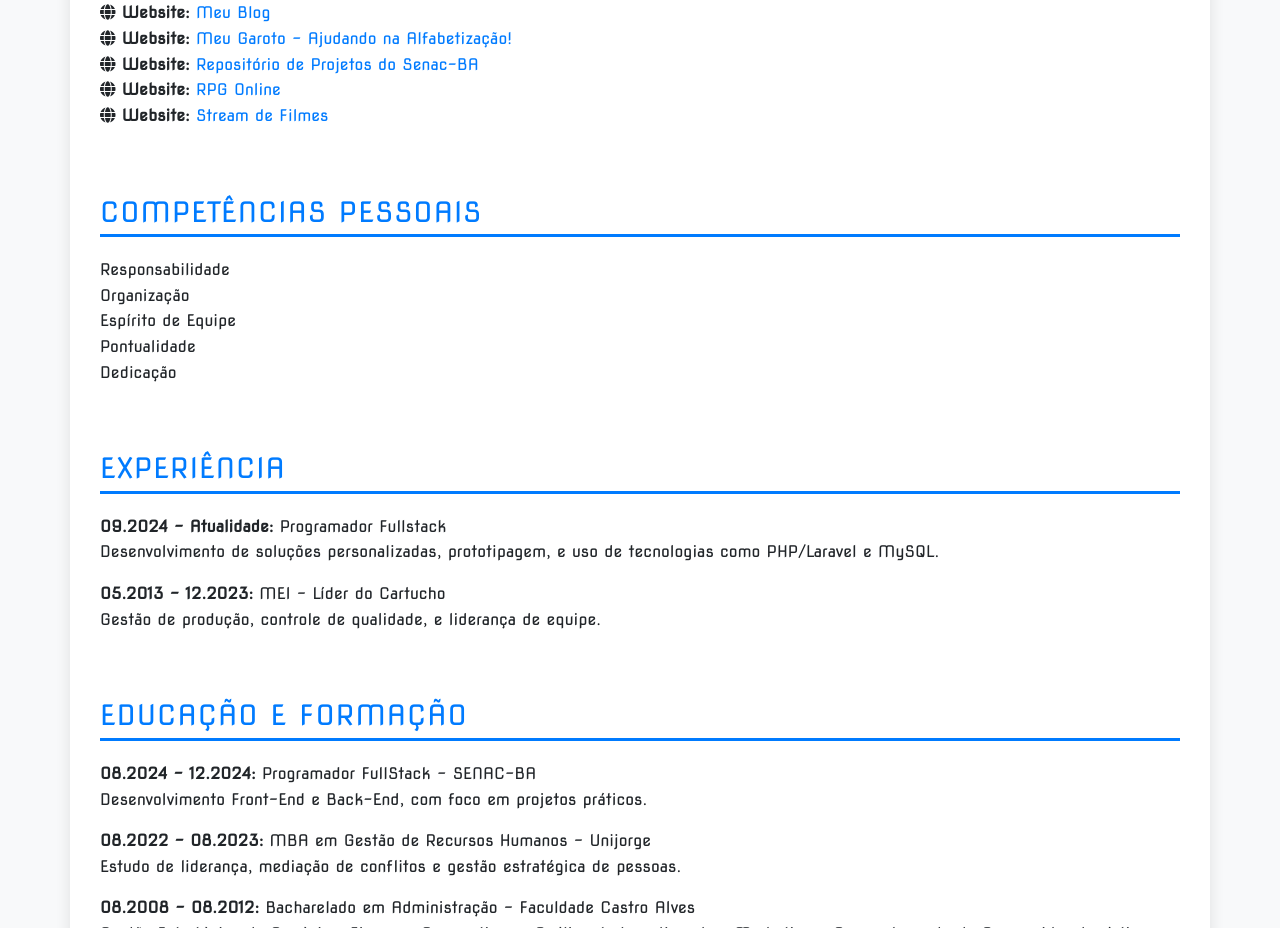
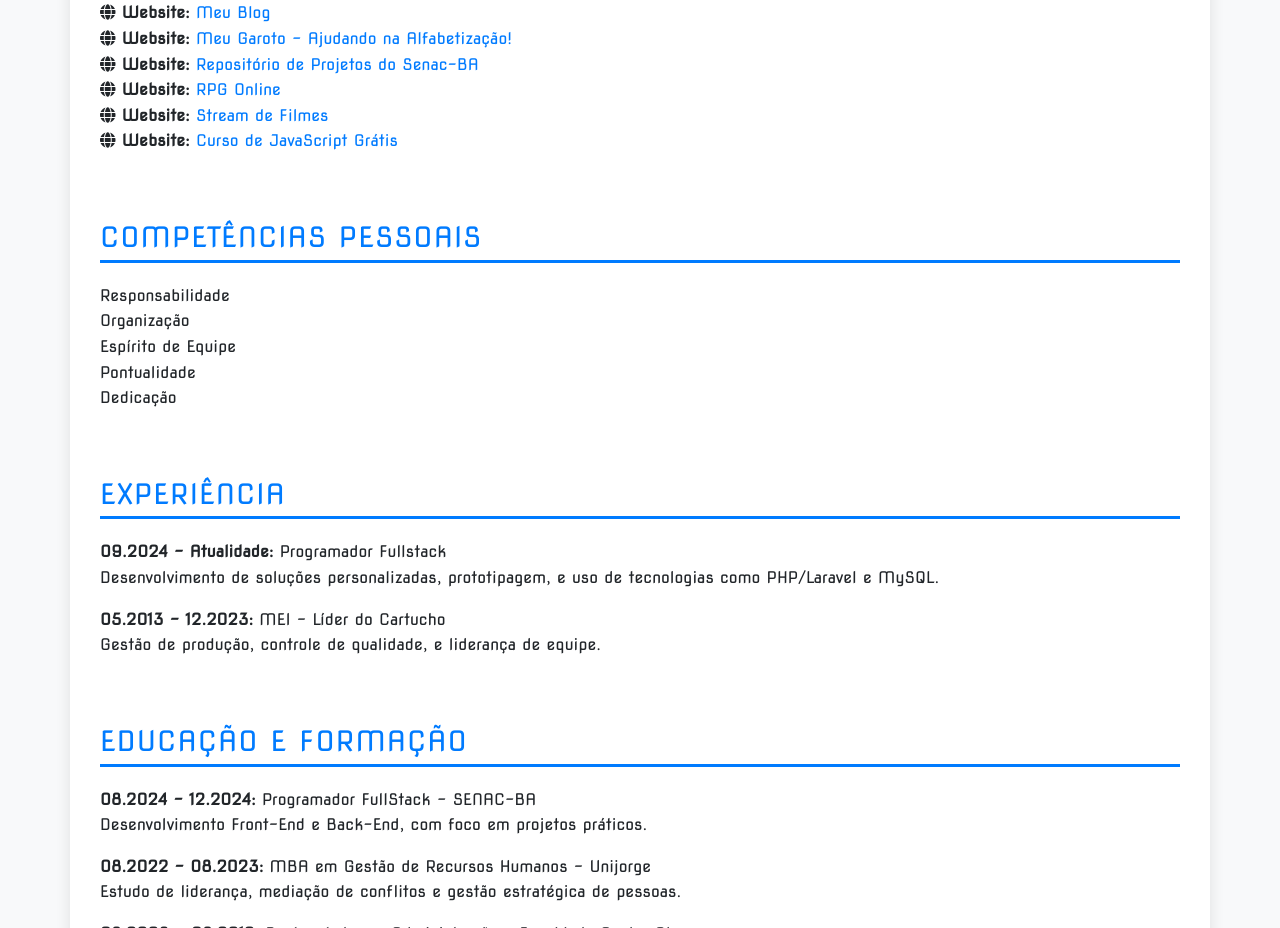
Before and after one commit to nilsong87/Curriculo-Online-Html, a plain HTML site: page index.html in a window 1280 px wide. Shown: the part 1106-2034 px from the top of the page. Drawn offline with nearby package versions, Linux system fonts and the light colour scheme.

Commit message:
add links

```diff
--- a/index.html
+++ b/index.html
@@ -103,6 +103,7 @@
                 <li><i class="fas fa-globe"></i> <strong>Website:</strong> <a href="https://nilsong87.github.io/Repositorio-Senac/" target="_blank">Repositório de Projetos do Senac-BA</a></li>
                 <li><i class="fas fa-globe"></i> <strong>Website:</strong> <a href="https://nilsong87.github.io/detective-noir/" target="_blank">RPG Online</a></li>
                 <li><i class="fas fa-globe"></i> <strong>Website:</strong> <a href="https://nilsong87.github.io/CineStream/" target="_blank">Stream de Filmes</a></li>
+                <li><i class="fas fa-globe"></i> <strong>Website:</strong> <a href="https://nilsong87.github.io/JSCourse/" target="_blank">Curso de JavaScript Grátis</a></li>
             </ul>
         </section>
 
```
